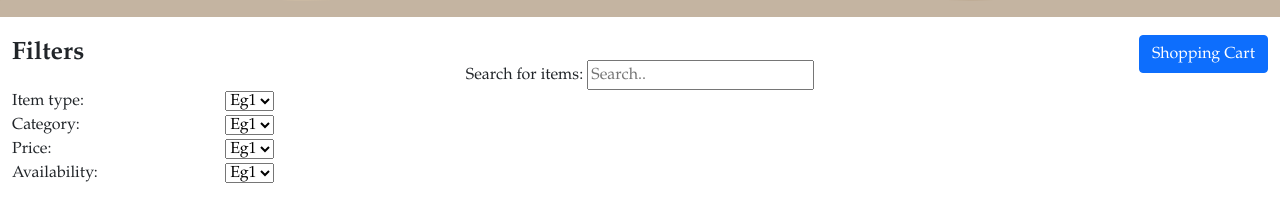
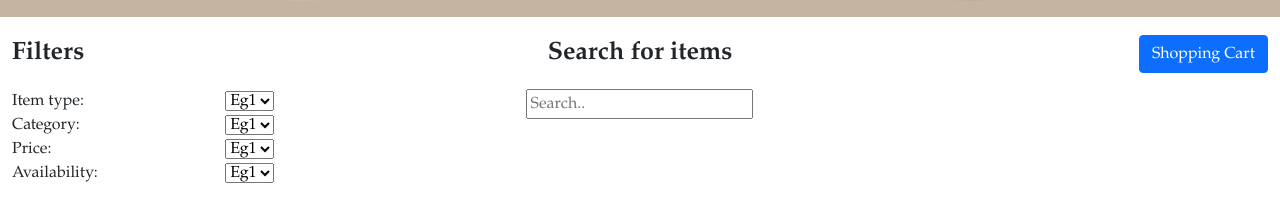
Before and after one commit to GoogleyEyes13/SwinsoftConsulting, a plain HTML site: page Index.html in a window 1280 px wide. Shown: the part 83-304 px from the top of the page. Drawn offline with Linux system fonts and the light colour scheme.

Commit message:
Quick layout update

```diff
--- a/Index.html
+++ b/Index.html
@@ -81,8 +81,9 @@
                 </div>
             </div>
 
-            <div class="col-sm-12 col-md-4 col-lg-4 text-center" style="padding-top: 25px">
-                <p>Search for items: <input type="text" placeholder="Search.."></p>
+            <div class="col-sm-12 col-md-4 col-lg-4 text-center">
+                <strong><p style="font-size: 25px;">Search for items</p></strong>
+                <input type="text" placeholder="Search..">
             </div>
 
             <div class="col-sm-12 col-md-4 col-lg-4 text-md-end text-center">
```
